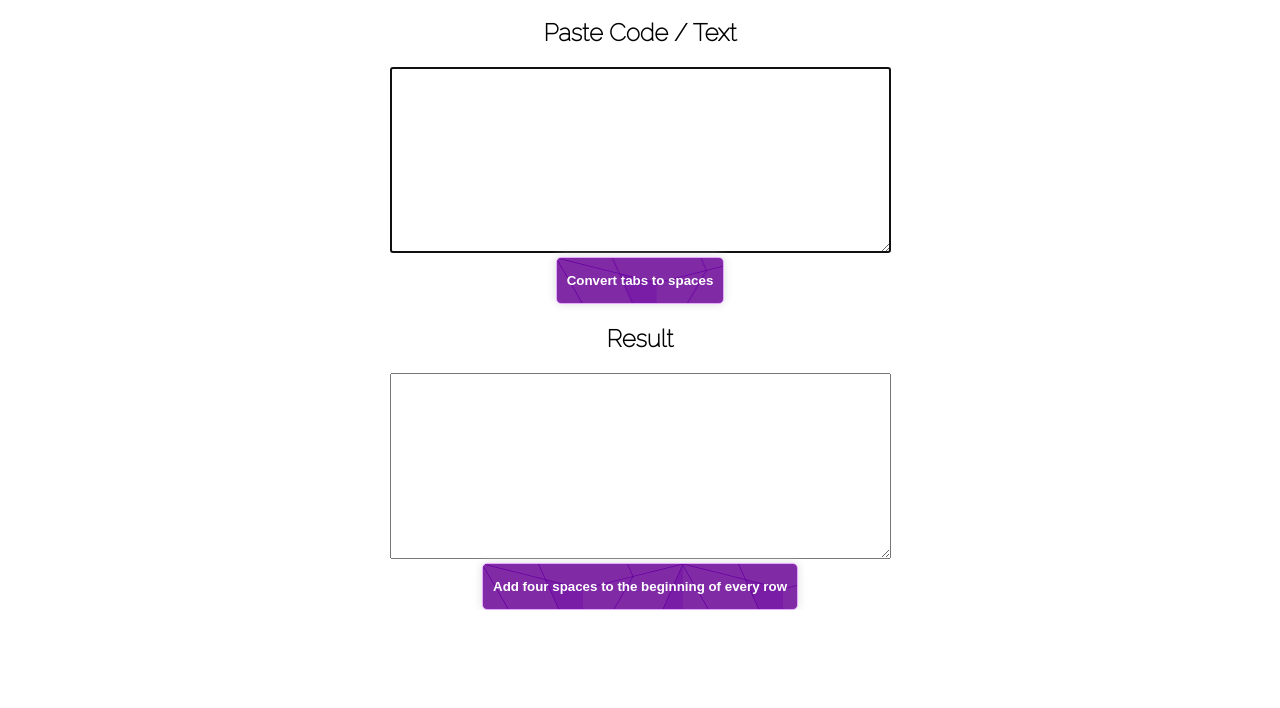
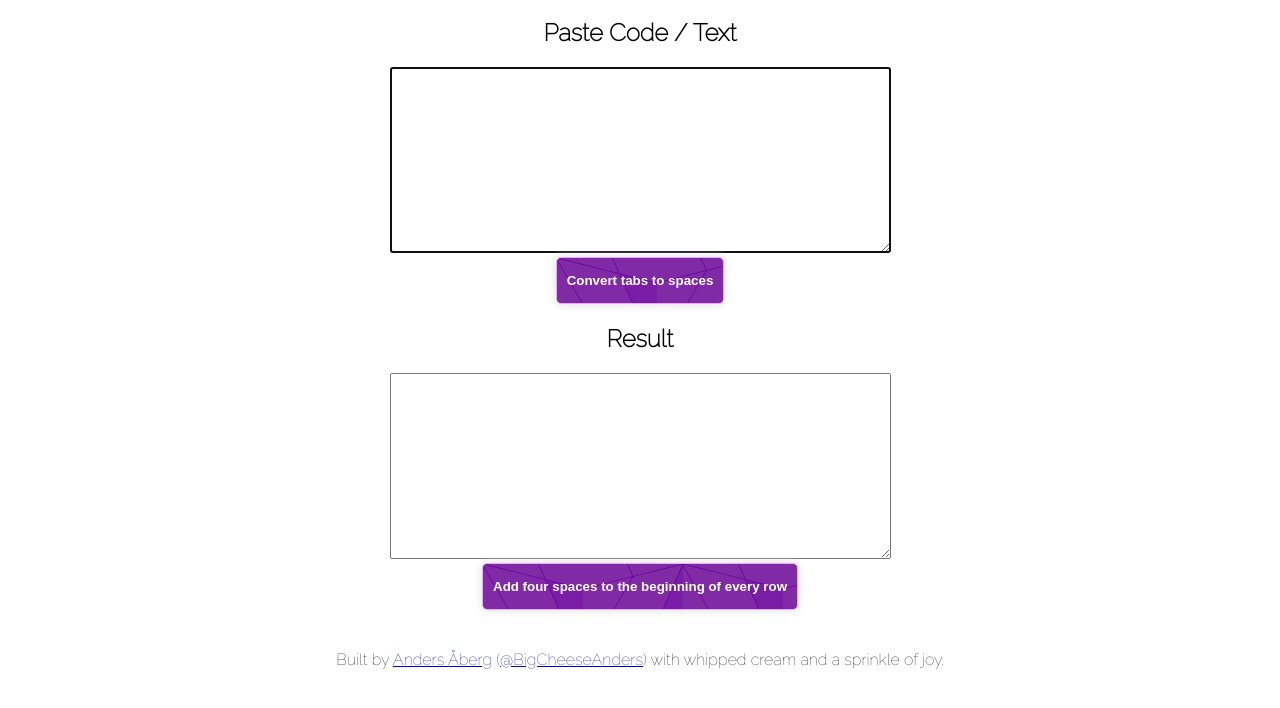
Before and after one commit to abergs/tabstospaces, a plain HTML site: page TabsToSpaces/index.html in a window 1280 px wide. Shown: the part 242-950 px from the top of the page. Before the commit the page ends 852 px from the top, so only its background shows below. Drawn offline with Linux system fonts and the light colour scheme.

Commit message:
fixed footer

```diff
--- a/TabsToSpaces/index.html
+++ b/TabsToSpaces/index.html
@@ -39,7 +39,10 @@
             color: #fff;
             background: url(pattern.png);
             box-shadow: 0px 0px 10px #ddd;
-            font-weight:bold;
+            font-weight: bold;
+        }
+        footer {
+            margin:40px 0;
         }
     </style>
 </head>
@@ -61,6 +64,11 @@
             <button onclick="addSpaces()">Add four spaces to the beginning of every row</button>
         </section>
     </article>
+    <footer>
+        <section>
+            Built by <a href="http://andersaberg.com">Anders Åberg</a> (<a href="http://twitter.com/bigcheeseanders">@BigCheeseAnders</a>) with whipped cream and a sprinkle of joy.
+        </section>
+    </footer>
     <script>
         var fourSpaces = '    ';
         var input = document.getElementById("input");
```
